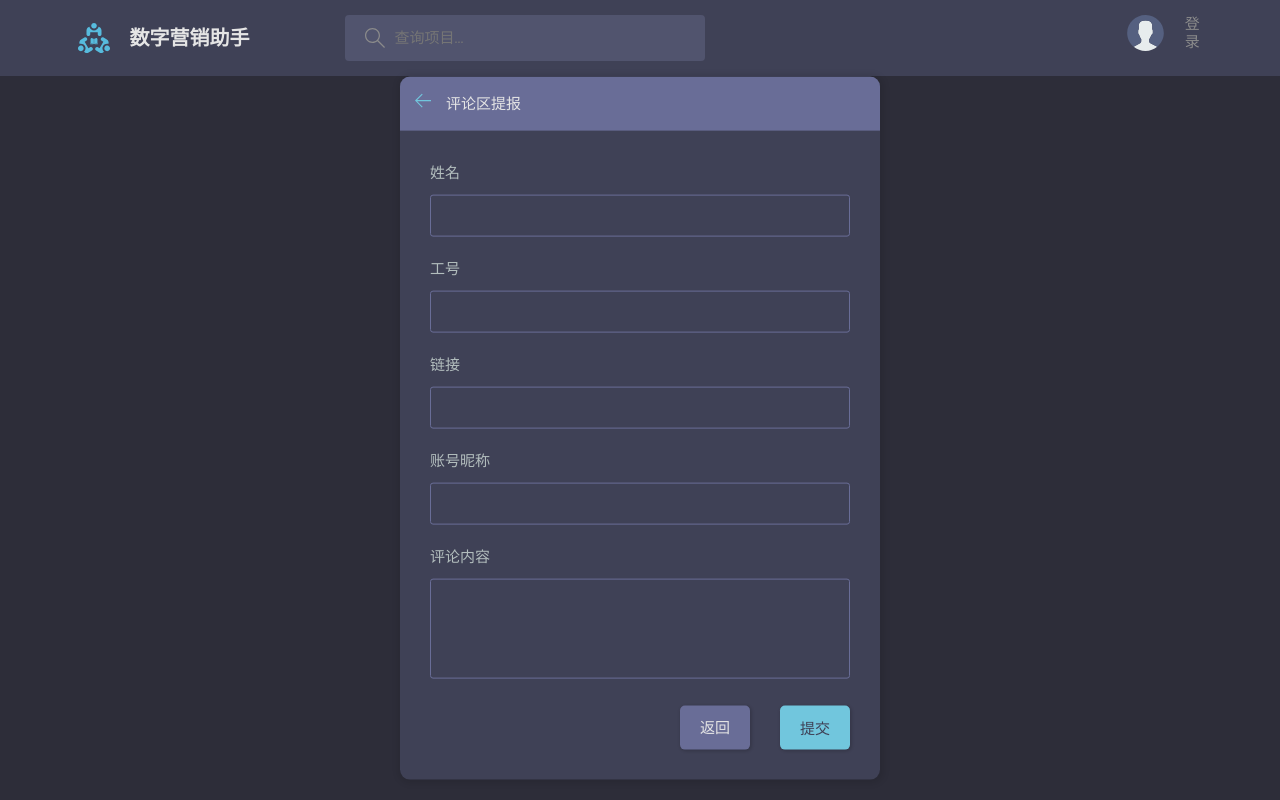
After one commit to Shihongji/dma, a Django app: page /yanshou/ in a window 1280 px wide. The commit adds this page. Run offline with Django 4.2, Linux system fonts and the light colour scheme.

Commit message:
修改创建项目时显示话题 bug 以及新建测试表单收集页面

```diff
--- /dev/null
+++ b/base/templates/base/entry.html
@@ -0,0 +1,56 @@
+{% extends 'main.html' %} {% block content %}
+<main class="layout">
+  <div class="container">
+    <div class="layout__box">
+      <div class="layout__boxHeader">
+        <div class="layout__boxTitle">
+          <a href="{% url 'home' %}">
+            <svg
+              version="1.1"
+              xmlns="http://www.w3.org/2000/svg"
+              width="32"
+              height="32"
+              viewBox="0 0 32 32"
+            >
+              <title>arrow-left</title>
+              <path
+                d="M13.723 2.286l-13.723 13.714 13.719 13.714 1.616-1.611-10.96-10.96h27.625v-2.286h-27.625l10.965-10.965-1.616-1.607z"
+              ></path>
+            </svg>
+          </a>
+
+          <h3 style="text-align: center">评论区提报</h3>
+        </div>
+      </div>
+      <div class="layout__body">
+        <form id="contact-form">
+          <div class="form__group">
+            <label>姓名</label>
+            <input type="text" name="name" class="input-field" />
+          </div>
+          <div class="form__group">
+            <label>工号</label>
+            <input type="text" name="subject" class="input-field" />
+          </div>
+          <div class="form__group">
+            <label>链接</label>
+            <input type="text" name="email" class="input-field" />
+          </div>
+          <div class="form__group">
+            <label>账号昵称</label>
+            <input type="text" name="email" class="input-field" />
+          </div>
+          <div class="form__group">
+            <label>评论内容</label>
+            <textarea name="message" class="input-field"></textarea>
+          </div>
+          <div class="form__action">
+            <a class="btn btn--dark" href="{% url 'home' %}">返回</a>
+            <button class="btn btn--main" type="submit">提交</button>
+          </div>
+        </form>
+      </div>
+    </div>
+  </div>
+</main>
+{% endblock content %}
--- a/base/templates/base/room_form.html
+++ b/base/templates/base/room_form.html
@@ -22,7 +22,7 @@
             <div class="form__group">
               <label for="room_topic">Enter a Topic</label>
               {% comment %} <input id="room_name" name="room_name" type="text" placeholder="E.g. Mastering Python + Django" /> {% endcomment %}
-              <input required type="text" value={{room.topic.name}} name="topic" list="topic-list" />
+              <input required type="text" value="{{room.topic.name}}" name="topic" list="topic-list" />
               <datalist id="topic-list">
                 <select  id="room_topic">
                   {% for topic in topics  %}
--- a/base/urls.py
+++ b/base/urls.py
@@ -15,4 +15,5 @@ urlpatterns = [
     path('update-user/', views.updateUser, name = 'update-user'),
     path('topics/', views.topicsPage, name = 'topics'),
     path('activity/', views.activityPage, name = 'activity'),
+    path('yanshou/', views.createEntry, name = 'create-entry'),
 ]
--- a/base/views.py
+++ b/base/views.py
@@ -5,7 +5,7 @@ from .models import Room, Topic, Message
 from django.contrib import messages
 from django.contrib.auth.models import User
 from django.contrib.auth import authenticate, login, logout
-from .froms import RoomForm, UserForm
+from .forms import RoomForm, UserForm
 from django.db.models import Q
 from django.contrib.auth.decorators import login_required
 from django.contrib.auth.forms import UserCreationForm
@@ -199,3 +199,7 @@ def topicsPage(request):
 def activityPage(request):
     room_messages = Message.objects.all()
     return render(request, 'base/activity.html', {'room_messages':room_messages})
+
+def createEntry(request):
+    context = {}
+    return render(request, 'base/entry.html', context)
--- a/templates/main.html
+++ b/templates/main.html
@@ -1,4 +1,5 @@
 <!DOCTYPE html>
+{% comment %} 后台 shihongji，密码 Keanu123 {% endcomment %}
 {% load static %}
 <html lang="en">
   <head>
@@ -31,7 +32,8 @@
       <li>{{message}}</li>
       {% endfor %}
     </ul>
-    {% endif %} {% block content %} {% endblock %}
+    {% endif %}
+    {% block content %} {% endblock %}
     <script src="{% static 'js/script.js' %}"></script>
   </body>
 </html>
```
Also changed, not shown: base/models.py (+12 -0 lines), base/forms.py (renamed from base/froms.py), db.sqlite3.
